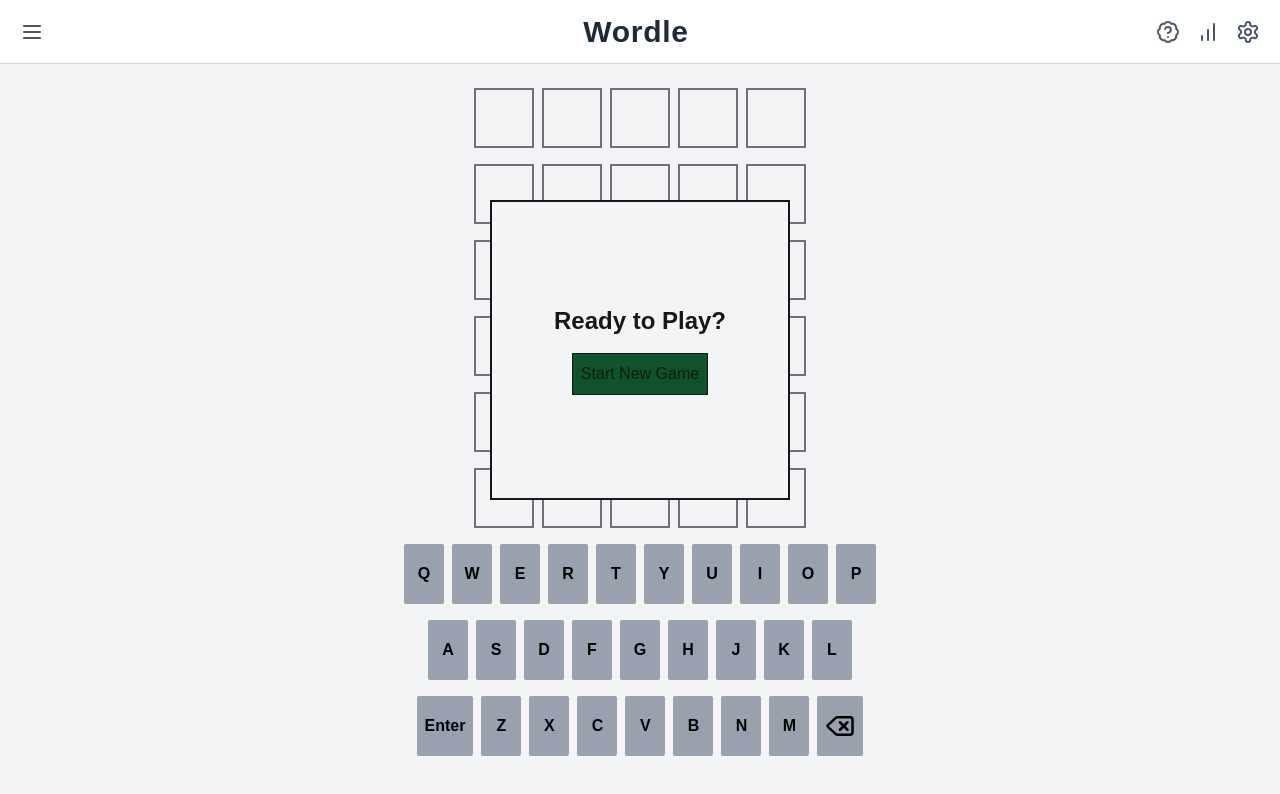
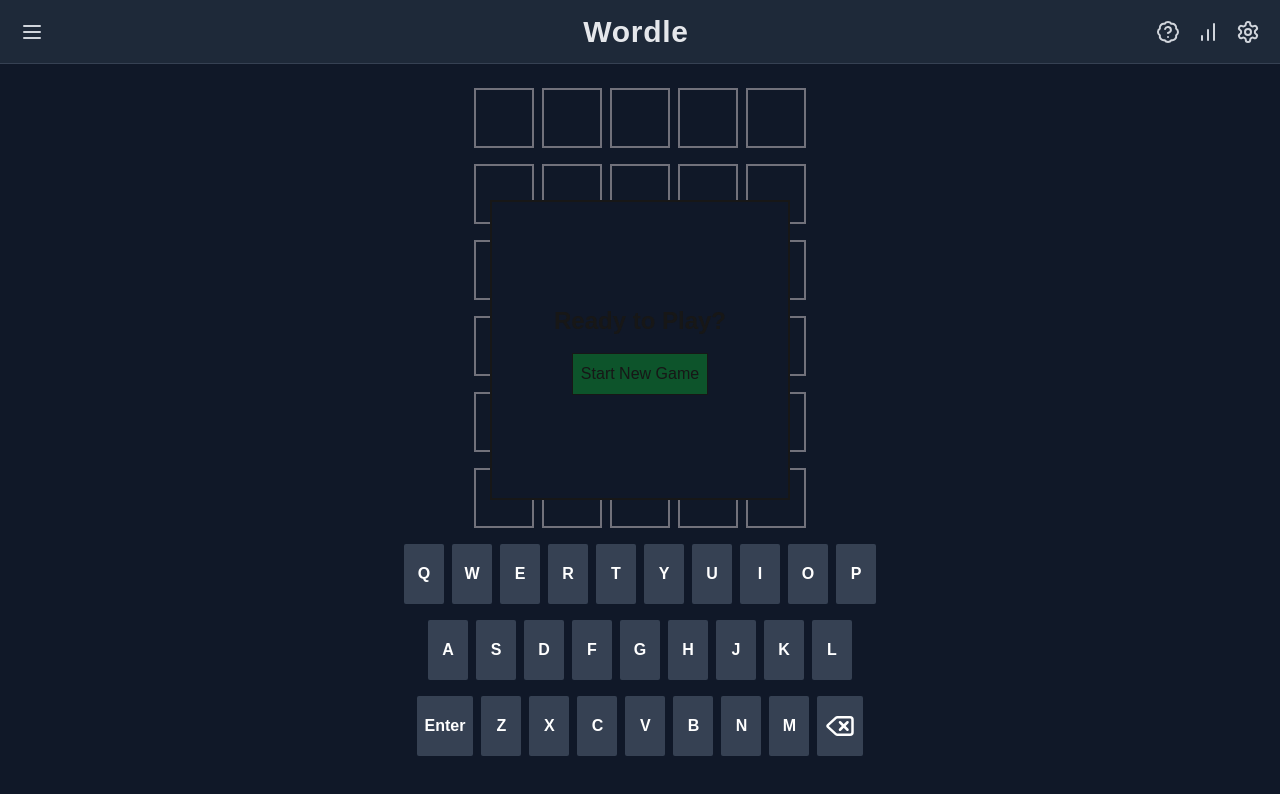
Before and after one commit to davidNicolas-cecs/Wordle, a Next.js app in the folder client/: page / in a window 1280 px wide. Shown: the top 794 px of the page. Built offline with nearby package versions, Linux system fonts and the light colour scheme; no server answers.

Commit message:
change to dark mode only

```diff
--- a/client/src/app/(wordle)/layout.tsx
+++ b/client/src/app/(wordle)/layout.tsx
@@ -6,7 +6,7 @@
   children: React.ReactNode;
 }>) {
   return (
-    <div className="flex flex-col min-h-screen  bg-gray-100 dark:bg-gray-900">
+    <div className="flex flex-col min-h-screen  bg-gray-900">
       <NavBar />
       <main className="flex flex-col mx-auto w-full ">{children}</main>
     </div>
--- a/client/src/components/Game/KeyTile.tsx
+++ b/client/src/components/Game/KeyTile.tsx
@@ -13,15 +13,15 @@
       : status === "present"
       ? "bg-yellow-500"
       : status === "absent"
-      ? "bg-gray-500 dark:bg-gray-800"
-      : "dark:bg-gray-700";
+      ? "bg-gray-800"
+      : "bg-gray-700";
   return (
     <button
       disabled
       className={`bg-gray-400  w-[40px] h-[60px] min-w-fit rounded-xs mt-2 p-2 ${bgColor}`}
       onClick={() => handleKeyPress(char)}
     >
-      <p className="text-black dark:text-white font-black">
+      <p className="text-white font-black">
         {char === "Backspace" ? <Delete size={30} /> : char}
       </p>
     </button>
--- a/client/src/components/NavBar.tsx
+++ b/client/src/components/NavBar.tsx
@@ -3,28 +3,28 @@
 
 function NavBar() {
   return (
-    <section className="flex justify-between items-center border-b border-gray-300 dark:border-gray-700 py-3 px-4 h-16 w-full bg-white dark:bg-gray-800">
+    <section className="flex justify-between items-center border-b  border-gray-700 py-3 px-4 h-16 w-full bg-gray-800">
       <div className="flex items-center">
         <button className="p-1 mr-2">
-          <Menu className="w-6 h-6 text-gray-600 dark:text-gray-300" />
+          <Menu className="w-6 h-6  text-gray-300" />
         </button>
       </div>
 
       <div className="flex-grow text-center">
-        <h1 className="text-3xl font-bold tracking-wide ml-16 text-gray-800 dark:text-gray-200">
+        <h1 className="text-3xl font-bold tracking-wide ml-16  text-gray-200">
           Wordle
         </h1>
       </div>
 
       <div className="flex items-center space-x-2">
         <button className="p-1">
-          <BadgeHelp className="w-6 h-6 text-gray-600 dark:text-gray-300" />
+          <BadgeHelp className="w-6 h-6 text-gray-300" />
         </button>
         <button className="p-1">
-          <BarChart className="w-6 h-6 text-gray-600 dark:text-gray-300" />
+          <BarChart className="w-6 h-6 text-gray-300" />
         </button>
         <button className="p-1">
-          <Settings className="w-6 h-6 text-gray-600 dark:text-gray-300" />
+          <Settings className="w-6 h-6 text-gray-300" />
         </button>
       </div>
     </section>
--- a/client/src/components/Popups/Popup.tsx
+++ b/client/src/components/Popups/Popup.tsx
@@ -8,7 +8,7 @@
     };
   }, []);
   return (
-    <div className="fixed top-1/4  w-[300px] h-[300px] flex items-center justify-center bg-gray-100 dark:bg-gray-900 border-2 z-50">
+    <div className="fixed top-1/4  w-[300px] h-[300px] flex items-center justify-center bg-gray-900 border-2 z-50">
       <div className="popup-box">{children}</div>
     </div>
   );
```
